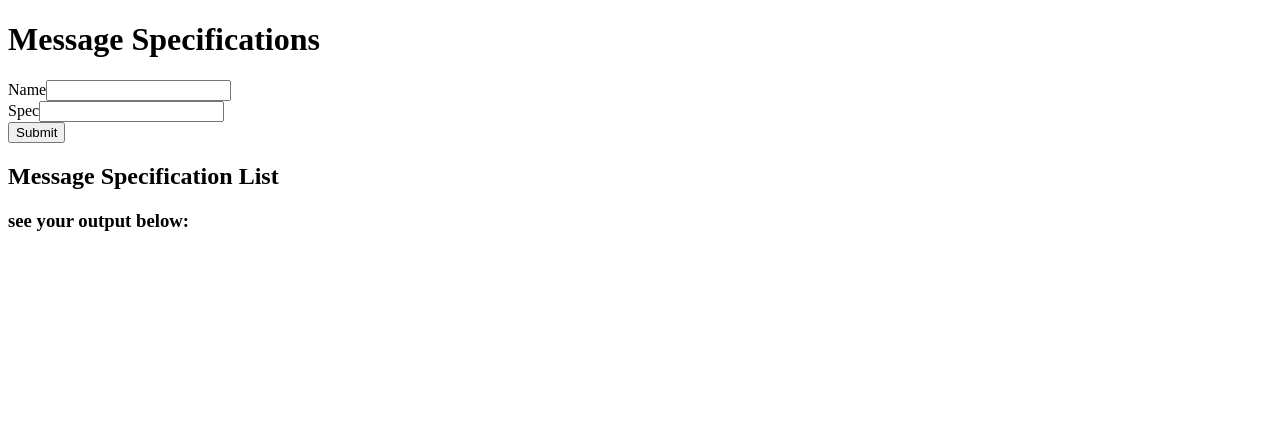
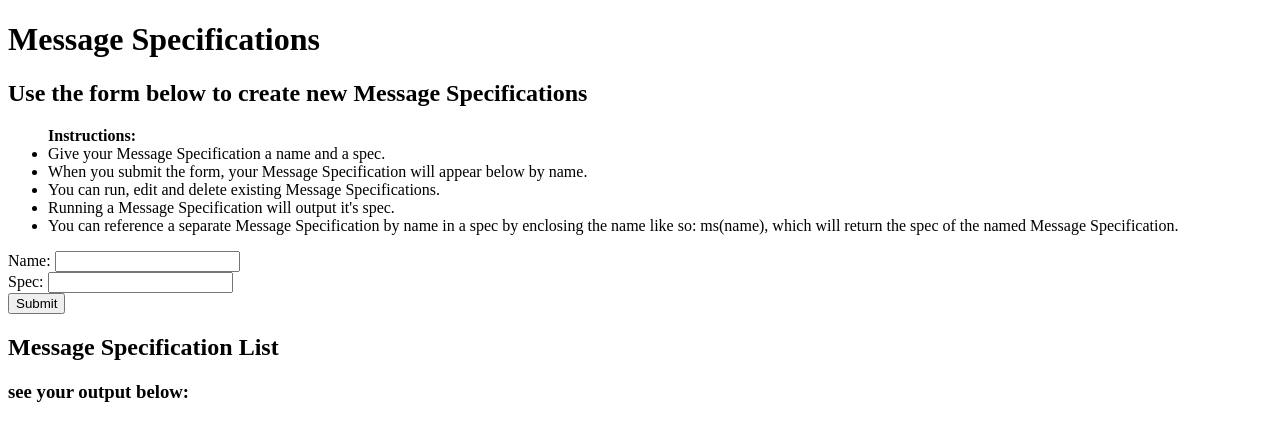
Before and after one commit to zgavin1/messspecevaluator, a React app: page / in a window 1280 px wide. Shown: the top 440 px of the page. Built offline with nearby package versions, Linux system fonts and the light colour scheme.

Commit message:
Refactor parsing function, including handling for loops and nesting.

```diff
--- a/src/containers/addmessspec.jsx
+++ b/src/containers/addmessspec.jsx
@@ -8,13 +8,24 @@ let AddMessSpec = ({ dispatch }) => {
        spec;
 
    return (
+      <div>
+         <h2>Use the form below to create new Message Specifications</h2>
+         <ul><strong>Instructions:</strong>
+         <li>Give your Message Specification a name and a spec.</li>
+         <li>When you submit the form, your Message Specification will appear below by name.</li>
+         <li>You can run, edit and delete existing Message Specifications.</li>
+         <li>Running a Message Specification will output it{"'"}s spec.</li>
+         <li>You can reference a separate Message Specification by name in a spec
+            by enclosing the name like so: {"ms(name)"}, which will return the spec
+            of the named Message Specification. </li>
+         </ul>
          <form id="mess-spec-builder"
             onSubmit={(e) => {
                e.preventDefault();
                dispatch(addMessSpec(name.value, spec.value));
                document.getElementById('mess-spec-builder').reset();
             }} >
-         <label htmlFor="name">Name</label>
+            <label htmlFor="name">Name: </label>
             <input
                id="name"
                name="name"
@@ -23,7 +34,7 @@ let AddMessSpec = ({ dispatch }) => {
                   name=node;
                }} />
             <br/>
-         <label htmlFor="spec">Spec</label>
+            <label htmlFor="spec">Spec: </label>
             <input
                id="spec"
                name="spec"
@@ -36,6 +47,7 @@ let AddMessSpec = ({ dispatch }) => {
                name="submit"
                type="submit" />
          </form>
+      </div>
    );
 }
 
--- a/src/containers/mslist.jsx
+++ b/src/containers/mslist.jsx
@@ -5,45 +5,53 @@ import * as actions from './../actions';
 import MessSpec from './../components/messspec';
 import MessSpecEdit from './../components/messspecedit';
 
+// ms(ms(name))
+let ms = (specs, string, depth = 0) => {
+   if (!string) return "";
+   if (depth >= 20) return string;
+   if (specs[string]) {
+      return ms(specs, specs[string].spec, depth+1);
+   }
+
+   const openMsIdx = string.indexOf("ms(");
+   if (openMsIdx >= 0) {
+      const prefix = string.slice(0, openMsIdx);
+      let pCount = 1,
+         evalString = "",
+         idx = openMsIdx + 3;
+
+      while (idx < string.length) {
+         let char = string[idx];
+         if (char === "(") {
+            pCount++;
+         } else if (char === ")") {
+            pCount--;
+            if (pCount === 0) {
+               idx++;
+               break;
+            }
+         }
+
+         evalString += char;
+         idx++;
+      }
+      return prefix + ms(specs, evalString, depth+1) + ms(specs, string.slice(idx), depth)
+   }
+
+   return string
+}
+
 class MessSpecsContainer extends Component {
 
-   parseSpec(spec) {
-      // TODO: Need to handle edge cases
-      //  nested specs: <ms><ms>specname</ms></ms>
-      //  fake specs: <ms>specname doesn't exist</ms>
-      //  how to validate formatting: <ms> </ms> spec name </ms>
-
-      let subSpecName = "";
-      const messSpecs = this.props.data,
-            openMS = spec.indexOf("<ms>"),
-            closeMS = spec.indexOf("</ms>");
-
-      if (openMS >= 0 && closeMS >=0) {
-         // debugger
-         subSpecName = spec.slice(openMS + 4, closeMS);
-      // }
-      // if (openMS !== -1) {
-         let x = spec.slice(0, openMS);
-         if (messSpecs[subSpecName]) {
-            x += this.parseSpec(messSpecs[subSpecName].spec);
-         } else {
-            x += "<ms>"+subSpecName+"</ms>";
-         }
-         // debugger
-         // console.log(x + this.parseSpec(spec.slice(closeMS+5)));
-         return x + this.parseSpec(spec.slice(closeMS+5));
-      }
-      // debugger
-      // getting errors due to console.log rather than return;
-      // console.log(spec);
-      return spec;
+   parseMS(string) {
+      return ms(this.props.data, string);
    }
 
    render() {
       // const { data, removeMessSpec, editMessSpec } = this.props;
       return (
          <MessSpecList
-          runMessSpec={this.parseSpec.bind(this)}
+          runMessSpec={this.parseMS.bind(this)}
           { ...this.props } />
       );
    }
```
Lines whose indentation alone changed are shown as unchanged.
